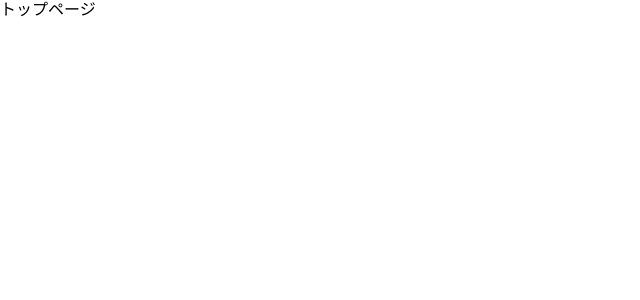
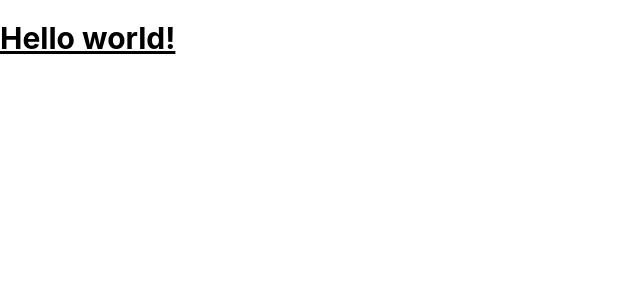
Before and after one commit to KohnoTaiyo/mems_Next, a Next.js app: page / in a window 1280 px wide. Shown: the top 300 px of the page, without its empty margins (0-640 px from the left). Built offline with nearby package versions, Linux system fonts and the light colour scheme.

Commit message:
Tailwind CSS関連のパッケージをインストール

```diff
--- a/package.json
+++ b/package.json
@@ -19,10 +19,13 @@
     "@types/react": "17.0.39",
     "@typescript-eslint/eslint-plugin": "^5.12.0",
     "@typescript-eslint/parser": "^5.12.0",
+    "autoprefixer": "^10.4.2",
     "eslint": "8.9.0",
     "eslint-config-next": "12.1.0",
     "eslint-config-prettier": "^8.4.0",
+    "postcss": "^8.4.6",
     "prettier": "^2.5.1",
+    "tailwindcss": "^3.0.23",
     "typescript": "4.5.5"
   }
 }
--- /dev/null
+++ b/postcss.config.js
@@ -0,0 +1,6 @@
+module.exports = {
+  plugins: {
+    tailwindcss: {},
+    autoprefixer: {},
+  },
+}
--- a/src/pages/index.tsx
+++ b/src/pages/index.tsx
@@ -1,7 +1,7 @@
 import type { NextPage } from 'next';
 
 const Home: NextPage = () => {
-  return <div>トップページ</div>;
+  return <h1 className="text-3xl font-bold underline">Hello world!</h1>;
 };
 
 export default Home;
--- a/src/styles/globals.css
+++ b/src/styles/globals.css
@@ -1,3 +1,7 @@
+@tailwind base;
+@tailwind components;
+@tailwind utilities;
+
 html,
 body {
   font-family: -apple-system, BlinkMacSystemFont, Segoe UI, Roboto, Oxygen, Ubuntu, Cantarell, Fira Sans, Droid Sans, Helvetica Neue, sans-serif;
--- /dev/null
+++ b/tailwind.config.js
@@ -0,0 +1,8 @@
+module.exports = {
+  mode: 'jit',
+  content: ['./src/pages/**/*.{js,ts,jsx,tsx}', './src/components/**/*.{js,ts,jsx,tsx}'],
+  theme: {
+    extend: {},
+  },
+  plugins: [],
+};
```
Also changed, not shown: 1 other file (tests, documents, lock files or other folders).
